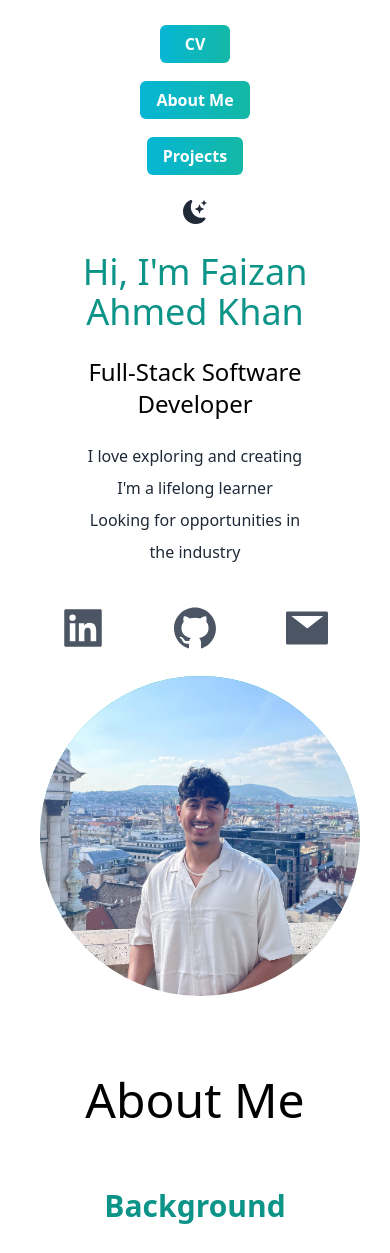
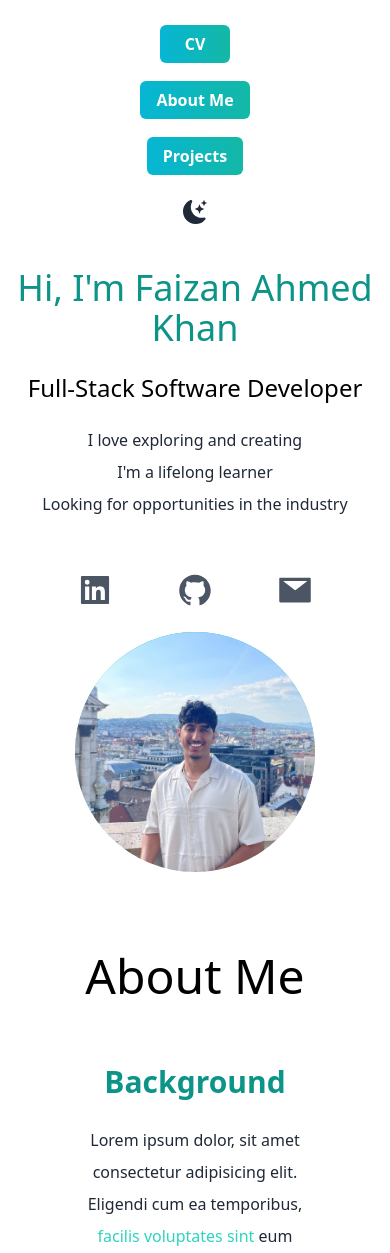
Before and after one commit to faizanahmkhan/next-portfolio, a Next.js app: page / in a window 390 px wide. Shown: the top 1253 px of the page. Built offline with nearby package versions, Linux system fonts and the light colour scheme.

Commit message:
integrated resposiveness to top text

```diff
--- a/pages/index.js
+++ b/pages/index.js
@@ -27,7 +27,7 @@ export default function Home() {
         <link rel="icon" href="/favicon.ico" />
       </Head>
 
-      <main className="bg-white px-10 md:px-20 lg:px-40 dark:bg-gray-900">
+      <main className="bg-white px-2 sm:px-10 md:px-20 lg:px-40 dark:bg-gray-900">
         <section className="">
           <nav className="pt-8 sm:py-10">
             <ul className=" space-y-8 flex-col place-items-center flex sm:space-y-0 sm:flex-row sm:justify-between
@@ -81,7 +81,8 @@ export default function Home() {
         </section>
 
         <section>
-          <div className="text-center px-10 sm:my-10 my-4">
+
+          <div className="text-center sm:px-10 sm:my-10 my-8">
             <h2 className="text-4xl sm:text-5xl py-3 text-teal-600 font-medium  dark:text-pink-400">
               Hi, I'm Faizan Ahmed Khan
             </h2>
@@ -96,7 +97,8 @@ export default function Home() {
               </span>
             </p>
           </div>
-          <div className="text-5xl flex justify-center gap-16 text-gray-600 dark:text-white">
+
+          <div className="text-4xl sm:text-5xl flex justify-center gap-16 text-gray-600 dark:text-white">
             <a
               href="https://www.linkedin.com/in/faizanahmkhan/"
               target="_blank"
@@ -110,13 +112,15 @@ export default function Home() {
               <AiFillMail className="hover:text-yellow-400 hover:scale-110 " />
             </a>
           </div>
-          <div className="relative mx-auto bg-gradient-to-b from-teal-500 rounded-full w-80 h-80 mt-6 sm:mt-20 overflow-hidden md:h-96 md:w-96">
+
+          <div className="relative mx-auto bg-gradient-to-b from-teal-500 rounded-full w-60 h-60 sm:w-80 sm:h-80 mt-6 sm:mt-20 overflow-hidden md:h-96 md:w-96">
             {darkMode ? (
               <Image src={face3} layout="fill" objectFit="cover" />
             ) : (
               <Image src={face1} layout="fill" objectFit="cover" />
             )}
           </div>
+
         </section>
 
         <section className="mt-10">
```
